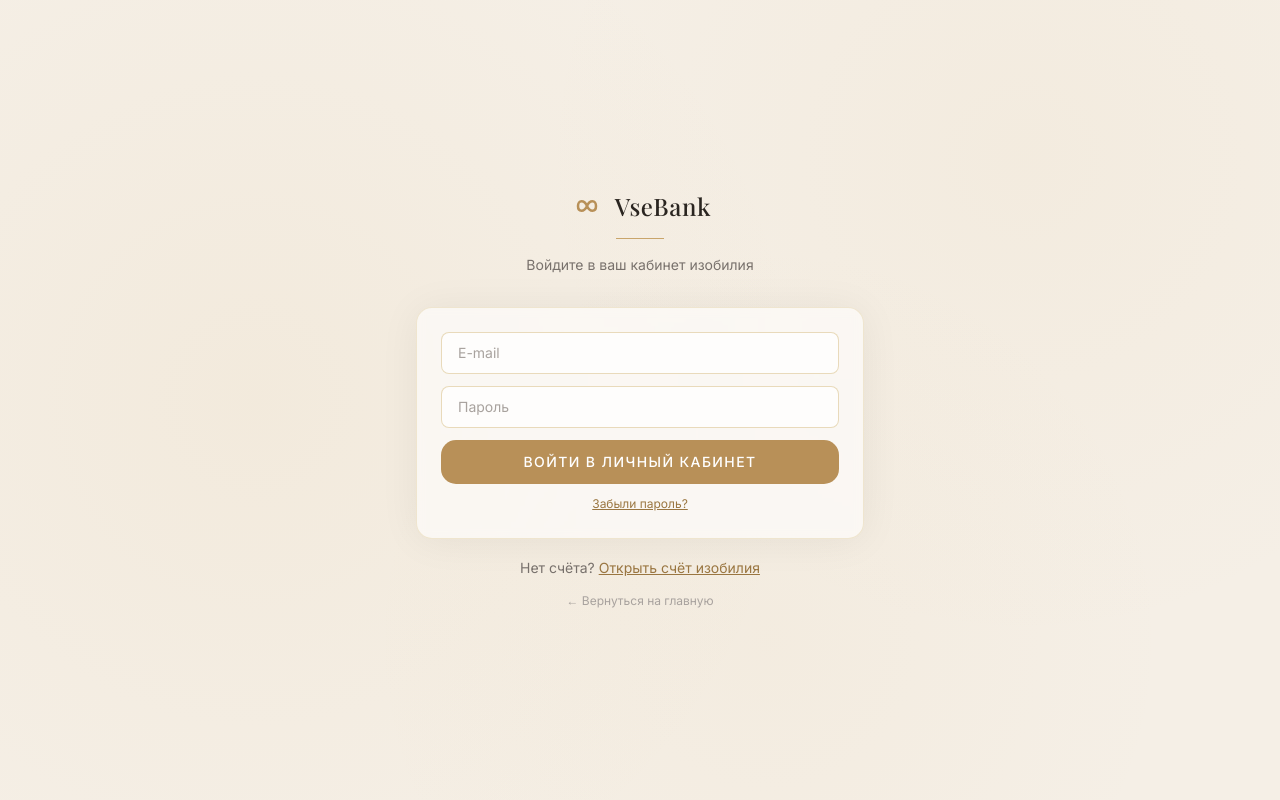
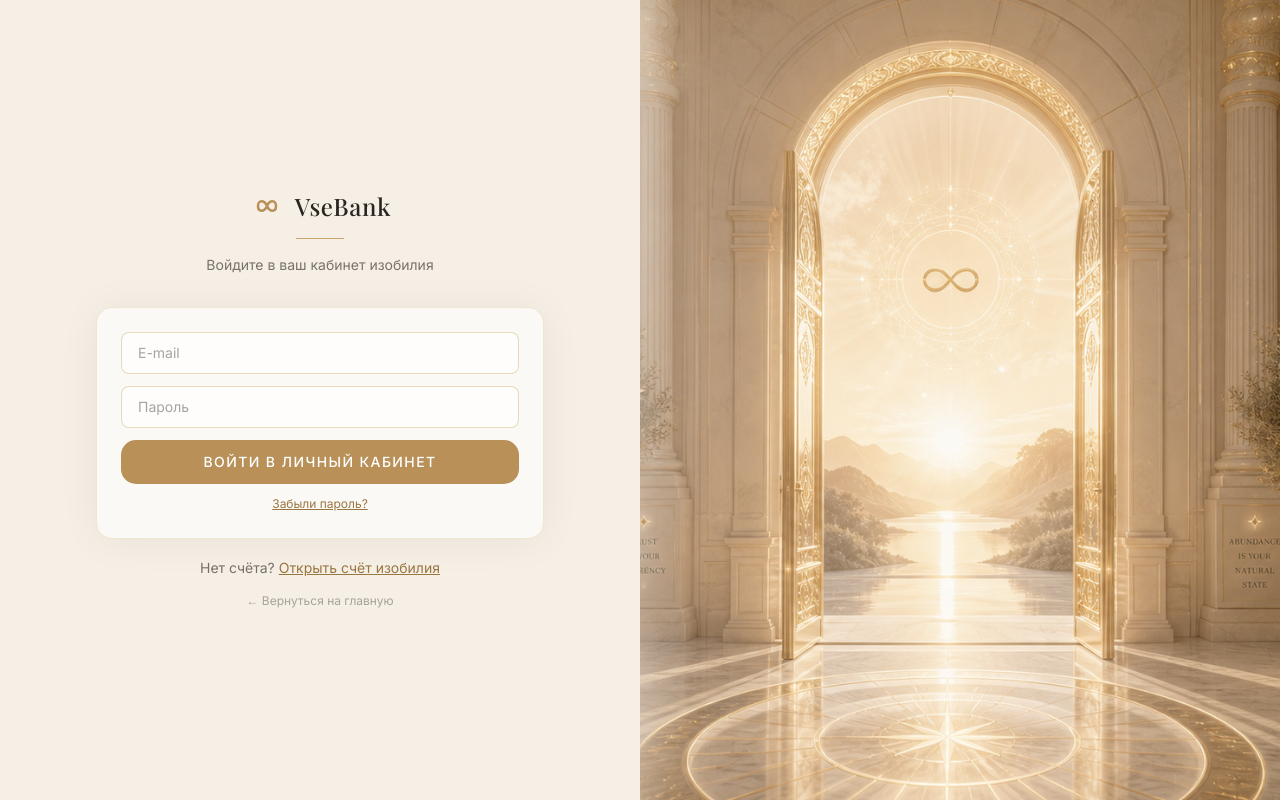
Before and after one commit to natalia-arvut/VseBank, a React (Vite) app: page /#/login in a window 1280 px wide. Built offline with nearby package versions, Linux system fonts and the light colour scheme; a web font is replaced by a local one.

Commit message:
Login: split into two halves — form left, golden arch illustration right

```diff
--- a/src/pages/Login.tsx
+++ b/src/pages/Login.tsx
@@ -52,8 +52,11 @@ export default function Login() {
   }
 
   return (
-    <div className="h-screen overflow-hidden bg-cream-100 bg-pattern flex items-center justify-center px-8 py-6">
-      <div className="w-full max-w-md">
+    <div className="h-screen overflow-hidden bg-cream-100 flex">
+
+      {/* Левая половина — форма входа */}
+      <div className="w-full lg:w-1/2 flex flex-col justify-center px-6 md:px-12 py-6 overflow-y-auto">
+        <div className="w-full max-w-md mx-auto">
         <div className="text-center mb-8">
           <div className="flex justify-center mb-4">
             <VseBankLogo size="md" />
@@ -120,6 +123,16 @@ export default function Login() {
             ← Вернуться на главную
           </button>
         </div>
+        </div>
+      </div>
+
+      {/* Правая половина — иллюстрация */}
+      <div className="hidden lg:block lg:w-1/2 relative overflow-hidden">
+        <img
+          src={`${import.meta.env.BASE_URL}login-image.png`}
+          alt="Trust is your currency · Abundance is your natural state"
+          className="absolute inset-0 w-full h-full object-cover"
+        />
       </div>
 
       {/* Модалка восстановления пароля */}
```
Also changed, not shown: public/login-image.png (added).
